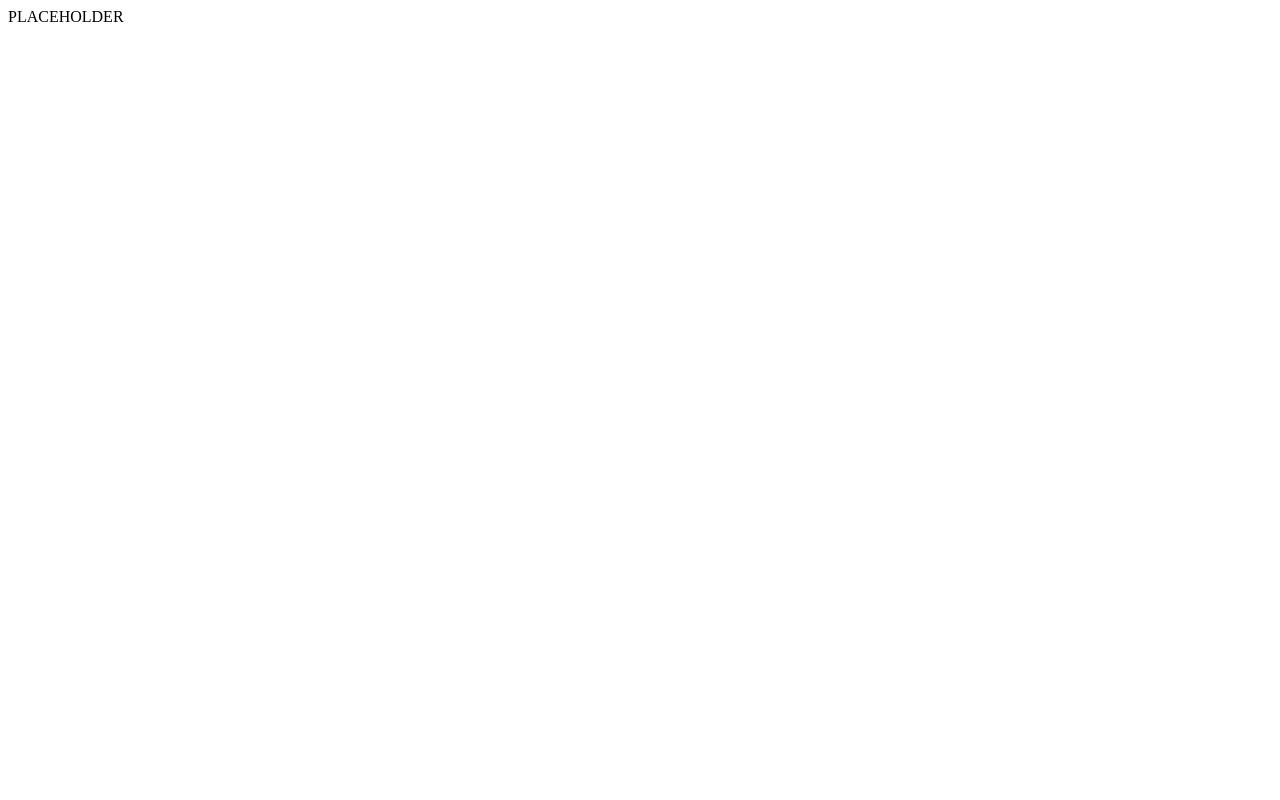
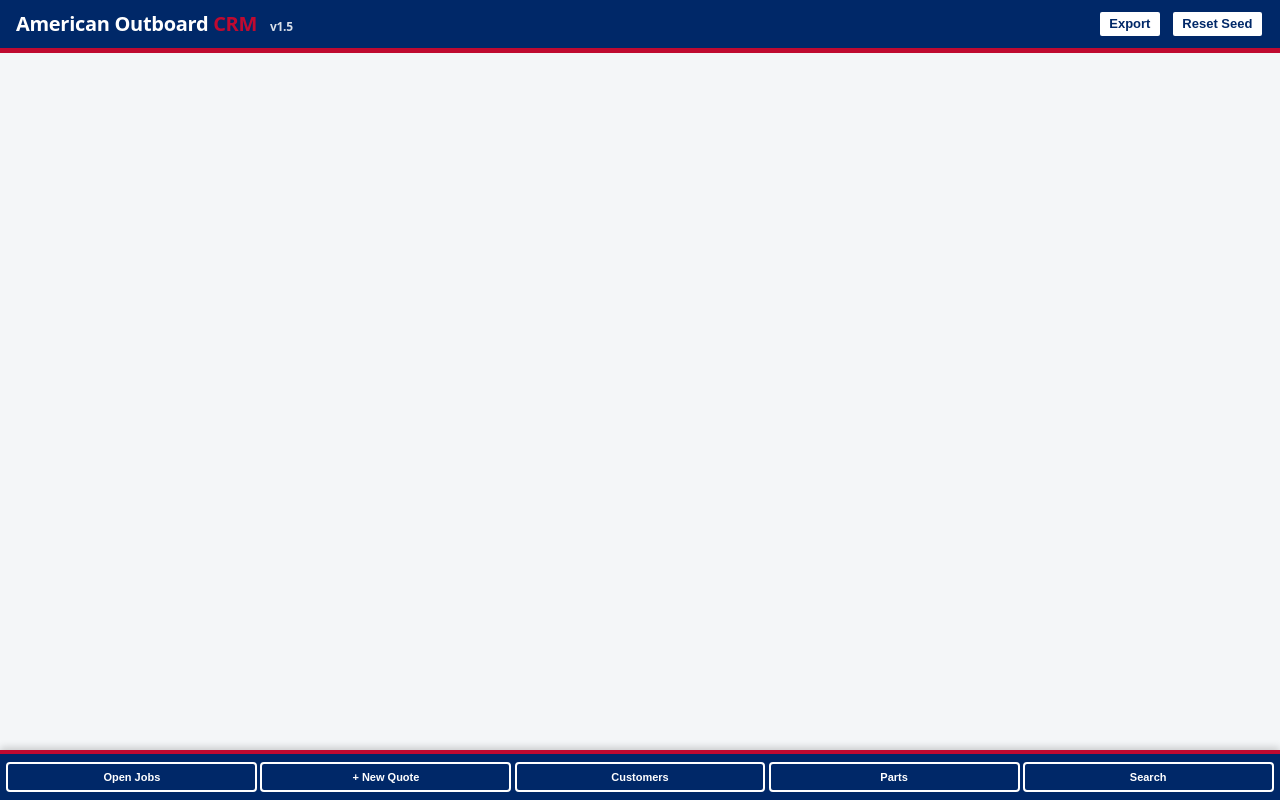
Before and after one commit to chexwave/aom-crm-clean, a plain HTML site: page index.html in a window 1280 px wide. Drawn offline with Linux system fonts and the light colour scheme.

Commit message:
restore index.html with v1.5 badge

```diff
--- a/index.html
+++ b/index.html
@@ -1 +1,31 @@
-PLACEHOLDER
+<!DOCTYPE html>
+<html lang="en">
+<head>
+<meta charset="UTF-8">
+<meta name="viewport" content="width=device-width, initial-scale=1.0">
+<title>American Outboard Motors — CRM Core</title>
+
+  <link rel="stylesheet" href="styles.css?v=safe4">
+</head>
+<body>
+<header>
+  <h1>American Outboard <span>CRM</span> <span id="appVersion" style="font-size:0.75rem;font-weight:600;color:#fff;opacity:0.85;margin-left:0.5rem">v1.5</span></h1>
+  <nav>
+    <button class="secondary" onclick="exportData()">Export</button>
+    <button class="secondary" onclick="resetSeed()">Reset Seed</button>
+  </nav>
+</header>
+<main id="app"></main>
+
+<div class="bottom-nav">
+  <button id="nav-board" onclick="show('board')">Open Jobs</button>
+  <button id="nav-new" onclick="show('new')">+ New Quote</button>
+  <button id="nav-customers" onclick="show('customers')">Customers</button>
+  <button id="nav-parts" onclick="show('parts')">Parts</button>
+  <button onclick="document.getElementById('quickSearch')?.focus() || show('board')">Search</button>
+</div>
+
+
+  <script src="app.js?v=safe4"></script>
+</body>
+</html>
```
